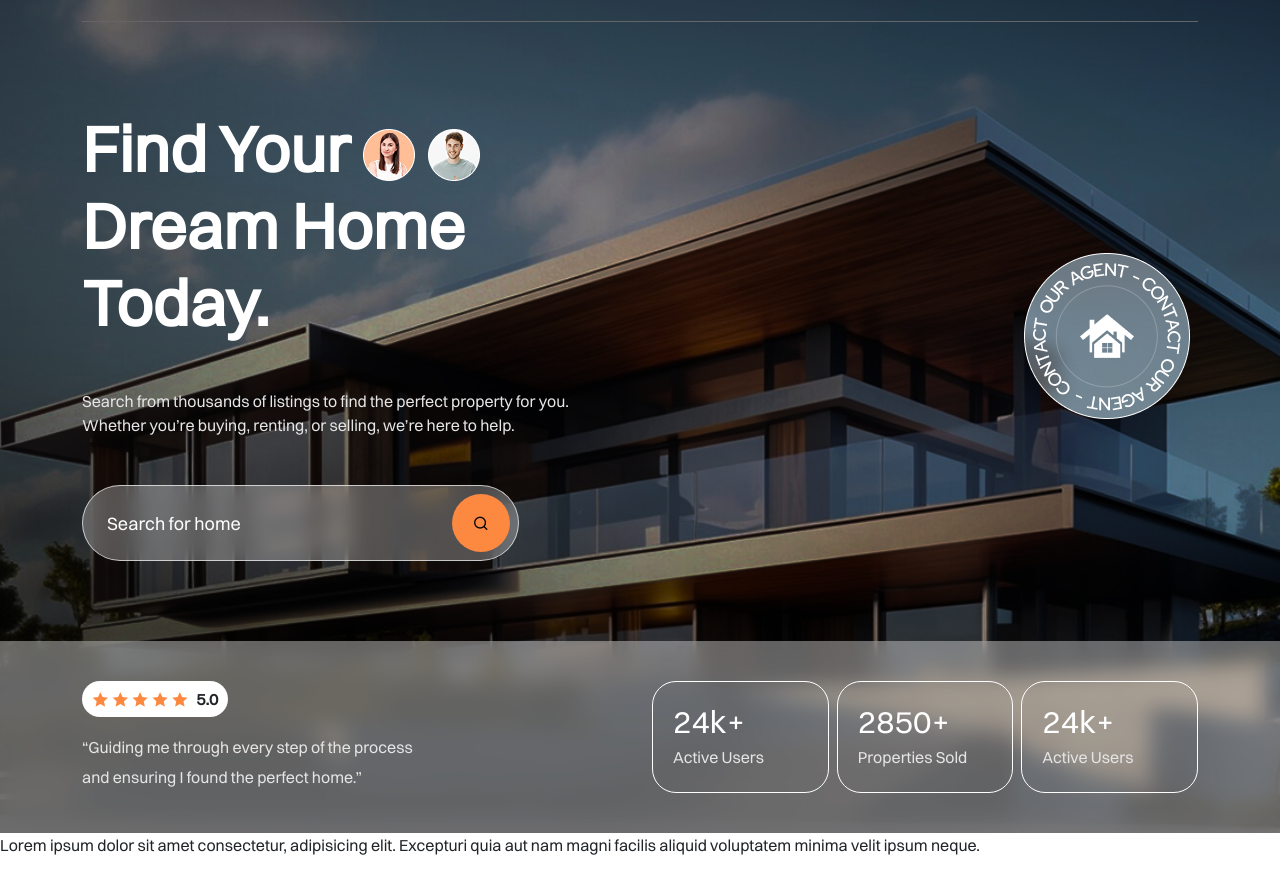
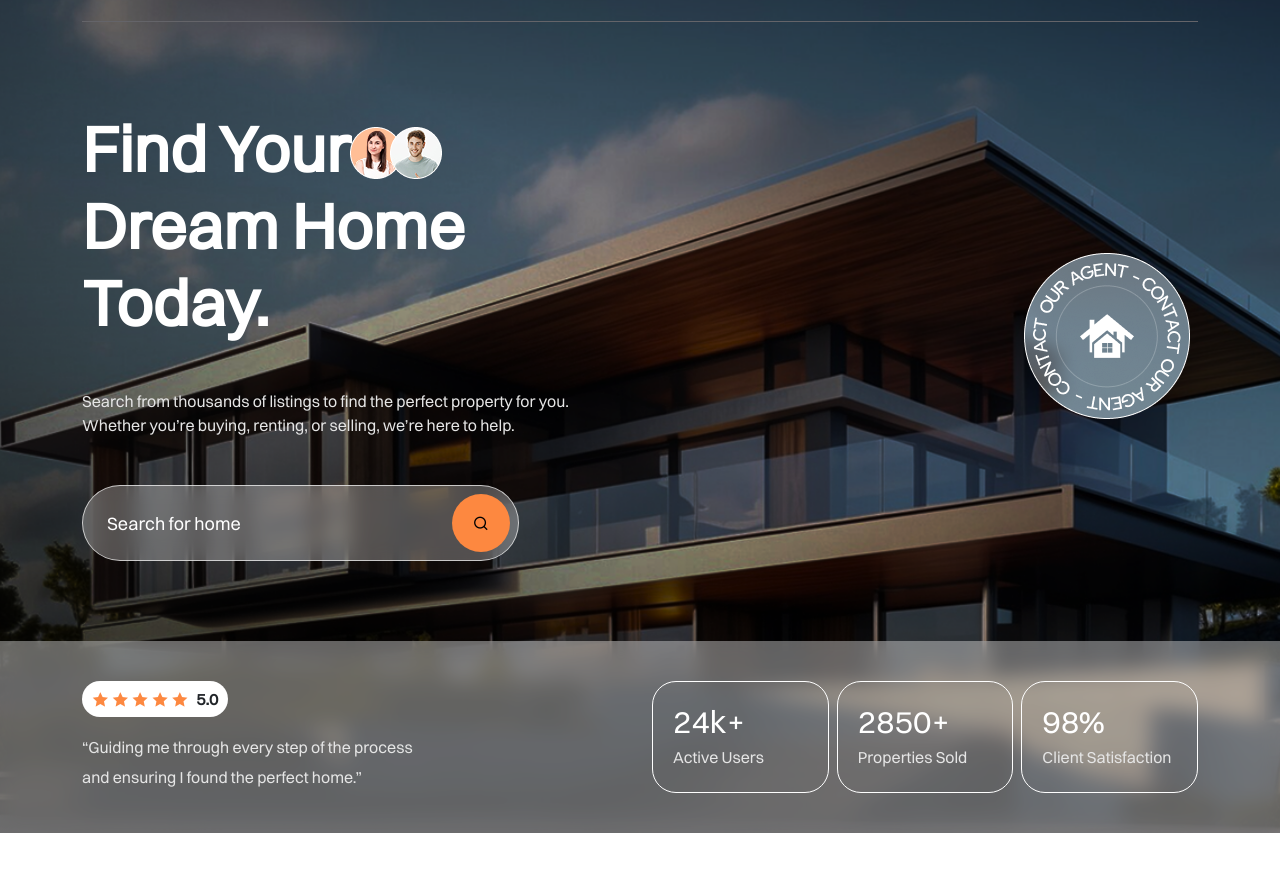
Before and after one commit to mr-sabya/luxon, a plain HTML site: page index.html in a window 1280 px wide. Shown: the part 77-950 px from the top of the page. After the commit the page ends 910 px from the top, so only its background shows below. Drawn offline with Linux system fonts and the light colour scheme.

Commit message:
hero person image fixed

```diff
--- a/assets/css/style.css
+++ b/assets/css/style.css
@@ -107,6 +107,23 @@ ul {
     margin-bottom: 48px;
 }
 
+.hero-section .heading .image {
+    position: relative;
+    margin-right: 100px;
+}
+
+
+.hero-section .heading .image .img-1 {
+    position: absolute;
+    left: 0px;
+    top: 18px;
+}
+.hero-section .heading .image .img-2 {
+    position: absolute;
+    left: 40px;
+    top: 18px;
+}
+
 .hero-section .search {
     background: #ffffff48;
     width: 80%;
@@ -193,7 +210,7 @@ ul {
     width: 100%;
 }
 
-.hero-footer .list-content .single-state h4{
+.hero-footer .list-content .single-state h4 {
     font-size: 32px;
     font-weight: 500;
     line-height: 40px;
--- a/index.html
+++ b/index.html
@@ -67,9 +67,9 @@
                     <div class="col-lg-6">
                         <h1 class="heading mb-5">
                             <span>Find Your</span>
-                            <span>
-                                <img src="assets/images/person/female.png" alt="">
-                                <img src="assets/images/person/male.png" alt="">
+                            <span class="image">
+                                <img class="img-1" src="assets/images/person/female.png" alt="">
+                                <img class="img-2" src="assets/images/person/male.png" alt="">
                             </span>
                             <span>Dream</span>
                             <span>Home Today.</span>
@@ -130,8 +130,8 @@
                                 <p>Properties Sold</p>
                             </div>
                             <div class="single-state">
-                                <h4>24k+</h4>
-                                <p>Active Users</p>
+                                <h4>98%</h4>
+                                <p>Client Satisfaction</p>
                             </div>
                         </div>
                     </div>
@@ -140,9 +140,6 @@
         </div>
     </div>
     <!-- hero section end -->
-
-    <p>Lorem ipsum dolor sit amet consectetur, adipisicing elit. Excepturi quia aut nam magni facilis aliquid voluptatem
-        minima velit ipsum neque.</p>
 
 
     <!-- jquery -->
```
